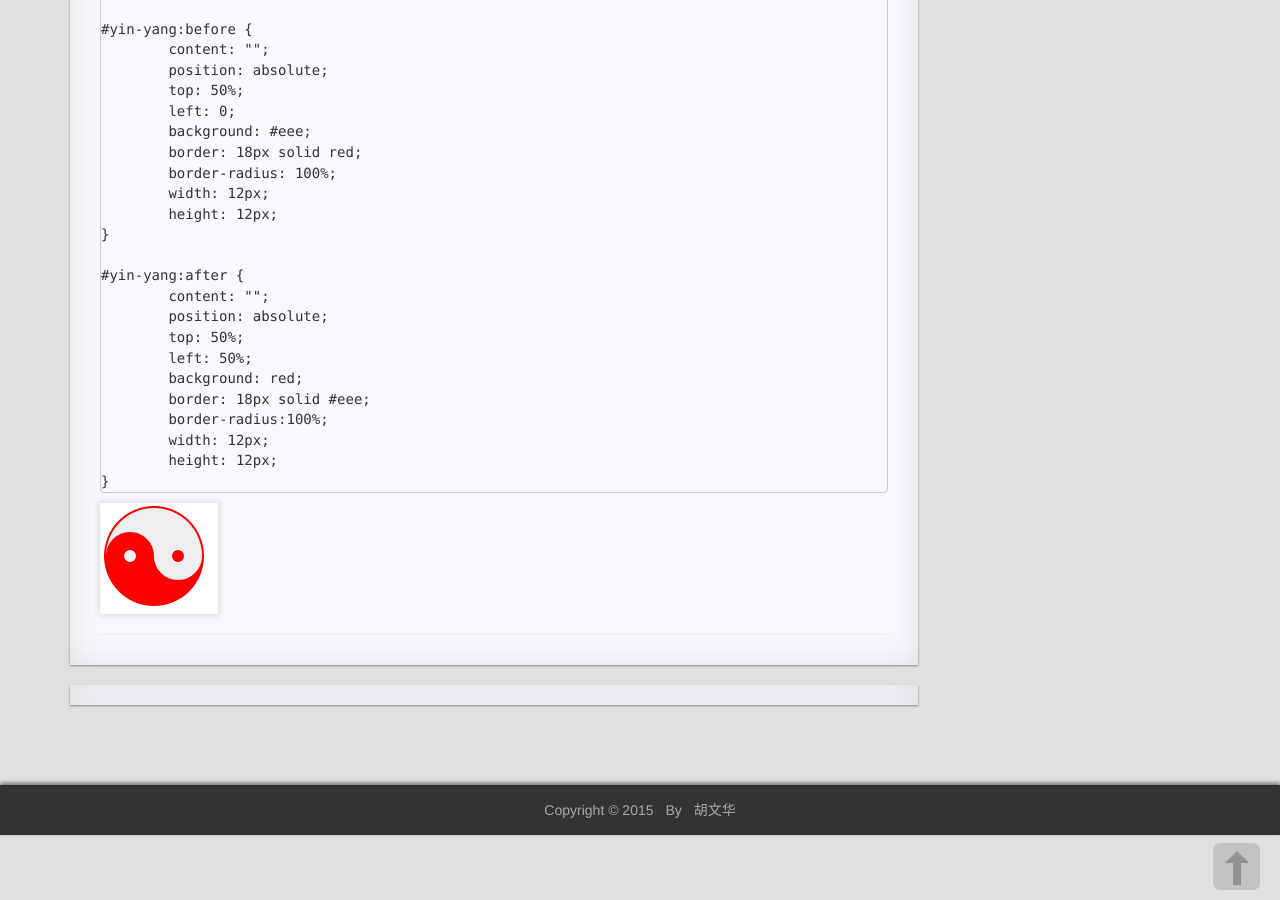
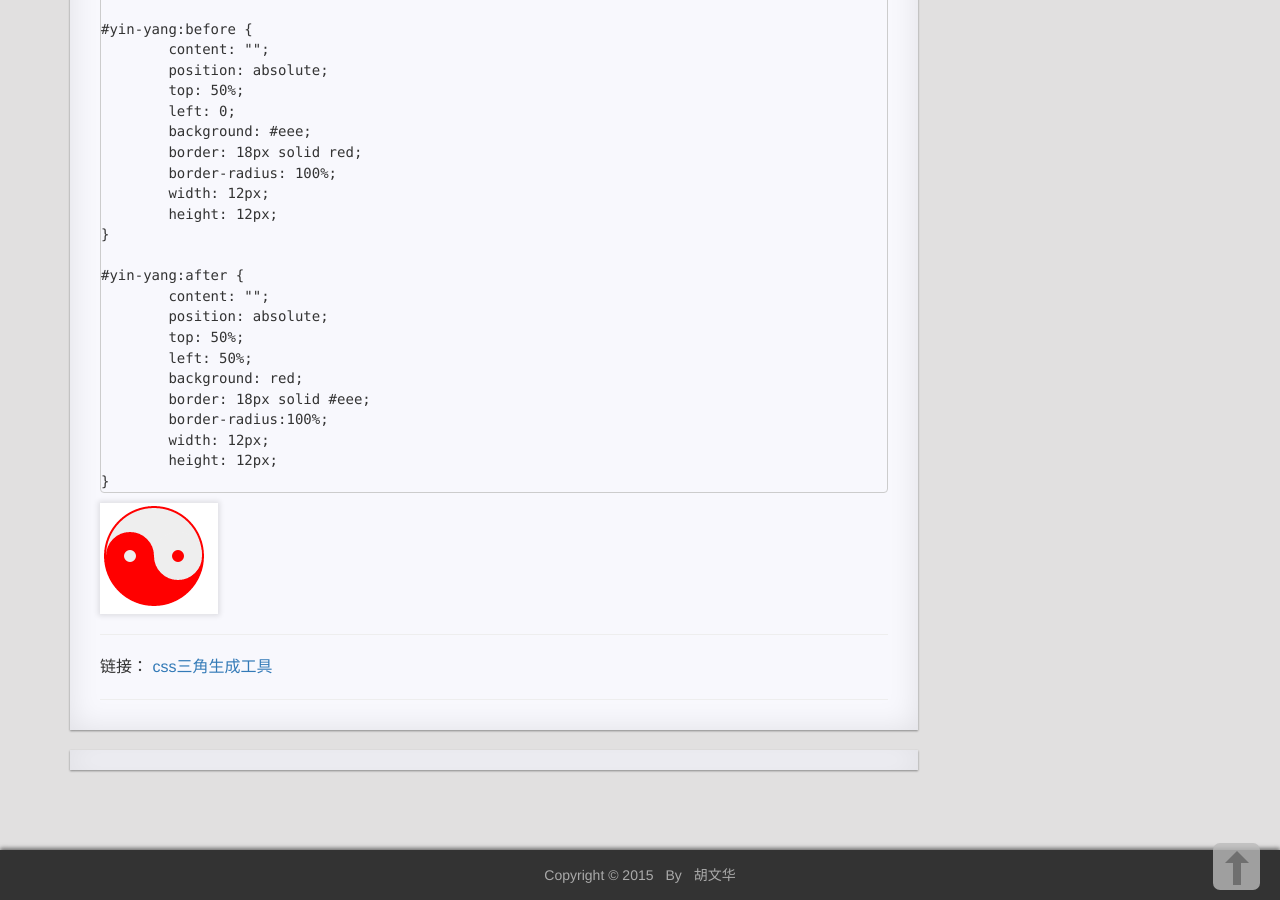
Before and after one commit to huwenhua/huwenhua.github.io, a Jekyll site: the page built from _posts/2016-01-17-CSS3-shape.md, in a window 1280 px wide and 900 px high, scrolled down 7491 px. Built offline with Jekyll 4.4.1, drawn with Linux system fonts in a browser that asks for light colours; nearby versions of some CDN libraries; comment, search, counter and statistics services are not loaded; a style sheet for code colours, icons or effects is not loaded.

Commit message:
Update 2016-01-17-CSS3-shape.md

```diff
--- a/_posts/2016-01-17-CSS3-shape.md
+++ b/_posts/2016-01-17-CSS3-shape.md
@@ -875,3 +875,8 @@ css
     }
 
 <img src="{{"/css/pics/yy.png" | prepend:site.baseurl}}" >
+
+---
+
+链接：
+<a href="http://peunzhang.sinaapp.com/demo/css_angle/index.html" target="_blank">css三角生成工具</a>
```
